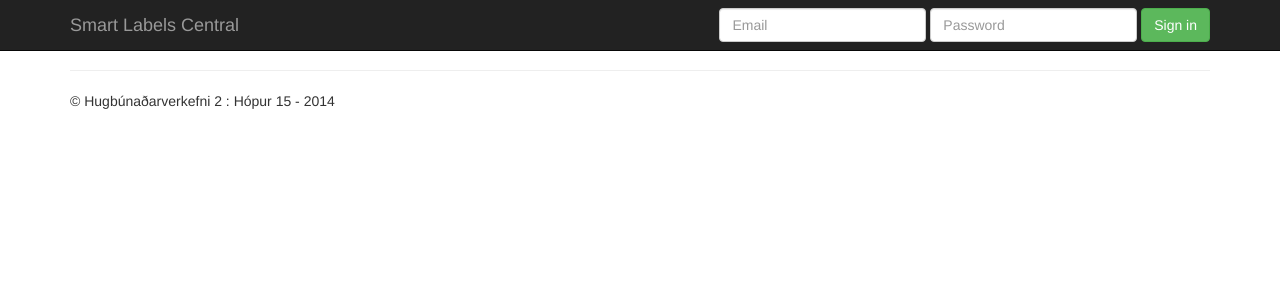
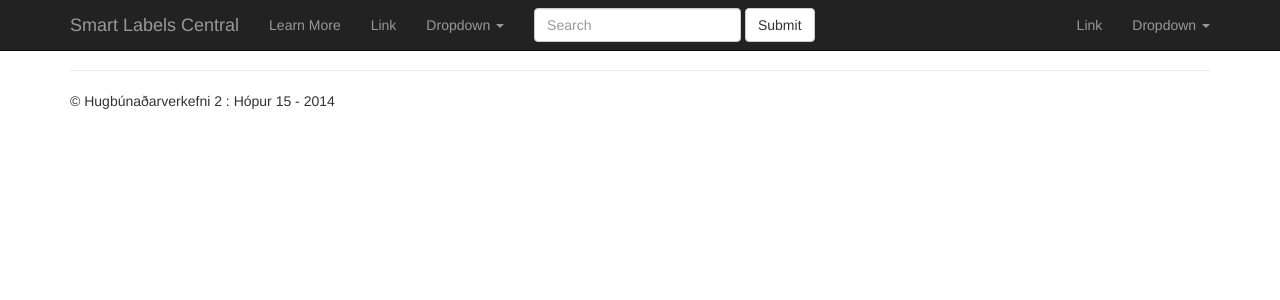
Before and after one commit to als34/HBV2-hopur15, a Django app: template smartLabelS/static/templates/base.html in a window 1280 px wide. Shown: the top 300 px of the page. Run offline with Django 3.2, Linux system fonts and the light colour scheme; the template is opened without the code that fills it, so the values that code supplies are empty; parts of the project's set-up code (start-up, migrations or seed data) failed here and were passed over; some libraries are stand-ins or nearby versions.

Commit message:
navbar lagaður

```diff
--- a/smartLabelS/static/templates/base.html
+++ b/smartLabelS/static/templates/base.html
@@ -31,30 +31,7 @@
 
   <body>
 
-    <div class="navbar navbar-inverse navbar-fixed-top" role="navigation">
-      <div class="container">
-        <div class="navbar-header">
-          <button type="button" class="navbar-toggle" data-toggle="collapse" data-target=".navbar-collapse">
-            <span class="sr-only">Toggle navigation</span>
-            <span class="icon-bar"></span>
-            <span class="icon-bar"></span>
-            <span class="icon-bar"></span>
-          </button>
-          <a class="navbar-brand" href="#">Smart Labels Central</a>
-        </div>
-        <div class="navbar-collapse collapse">
-          <form class="navbar-form navbar-right" role="form">
-            <div class="form-group">
-              <input type="text" placeholder="Email" class="form-control">
-            </div>
-            <div class="form-group">
-              <input type="password" placeholder="Password" class="form-control">
-            </div>
-            <button type="submit" class="btn btn-success">Sign in</button>
-          </form>
-        </div><!--/.navbar-collapse -->
-      </div>
-    </div>
+   {% include 'navbar.html' %}
 
     {% block jumbotron %}
 
--- /dev/null
+++ b/smartLabelS/static/templates/navbar.html
@@ -0,0 +1,50 @@
+ <div class="navbar navbar-inverse navbar-fixed-top" role="navigation">
+      <div class="container">
+        <div class="navbar-header">
+          <button type="button" class="navbar-toggle" data-toggle="collapse" data-target=".navbar-collapse">
+            <span class="sr-only">Toggle navigation</span>
+            <span class="icon-bar"></span>
+            <span class="icon-bar"></span>
+            <span class="icon-bar"></span>
+          </button>
+          <a class="navbar-brand" href="{% url "home" %}">Smart Labels Central</a>
+        </div>
+        <div class="navbar-collapse collapse">
+              <ul class="nav navbar-nav">
+        <li><a href="{% url "learnmore" %}">Learn More</a></li>
+        <li><a href="#">Link</a></li>
+        <li class="dropdown">
+          <a href="#" class="dropdown-toggle" data-toggle="dropdown">Dropdown <b class="caret"></b></a>
+          <ul class="dropdown-menu">
+            <li><a href="#">Action</a></li>
+            <li><a href="#">Another action</a></li>
+            <li><a href="#">Something else here</a></li>
+            <li class="divider"></li>
+            <li><a href="#">Separated link</a></li>
+            <li class="divider"></li>
+            <li><a href="#">One more separated link</a></li>
+          </ul>
+        </li>
+      </ul>
+      <form class="navbar-form navbar-left" role="search">
+        <div class="form-group">
+          <input type="text" class="form-control" placeholder="Search">
+        </div>
+        <button type="submit" class="btn btn-default">Submit</button>
+      </form>
+      <ul class="nav navbar-nav navbar-right">
+        <li><a href="#">Link</a></li>
+        <li class="dropdown">
+          <a href="#" class="dropdown-toggle" data-toggle="dropdown">Dropdown <b class="caret"></b></a>
+          <ul class="dropdown-menu">
+            <li><a href="#">Action</a></li>
+            <li><a href="#">Another action</a></li>
+            <li><a href="#">Something else here</a></li>
+            <li class="divider"></li>
+            <li><a href="#">Separated link</a></li>
+          </ul>
+        </li>
+      </ul>
+        </div><!--/.navbar-collapse -->
+      </div>
+    </div>
```
Also changed, not shown: metrics/cloc_file_list.txt (added, +56 -0 lines), 4 other files.
